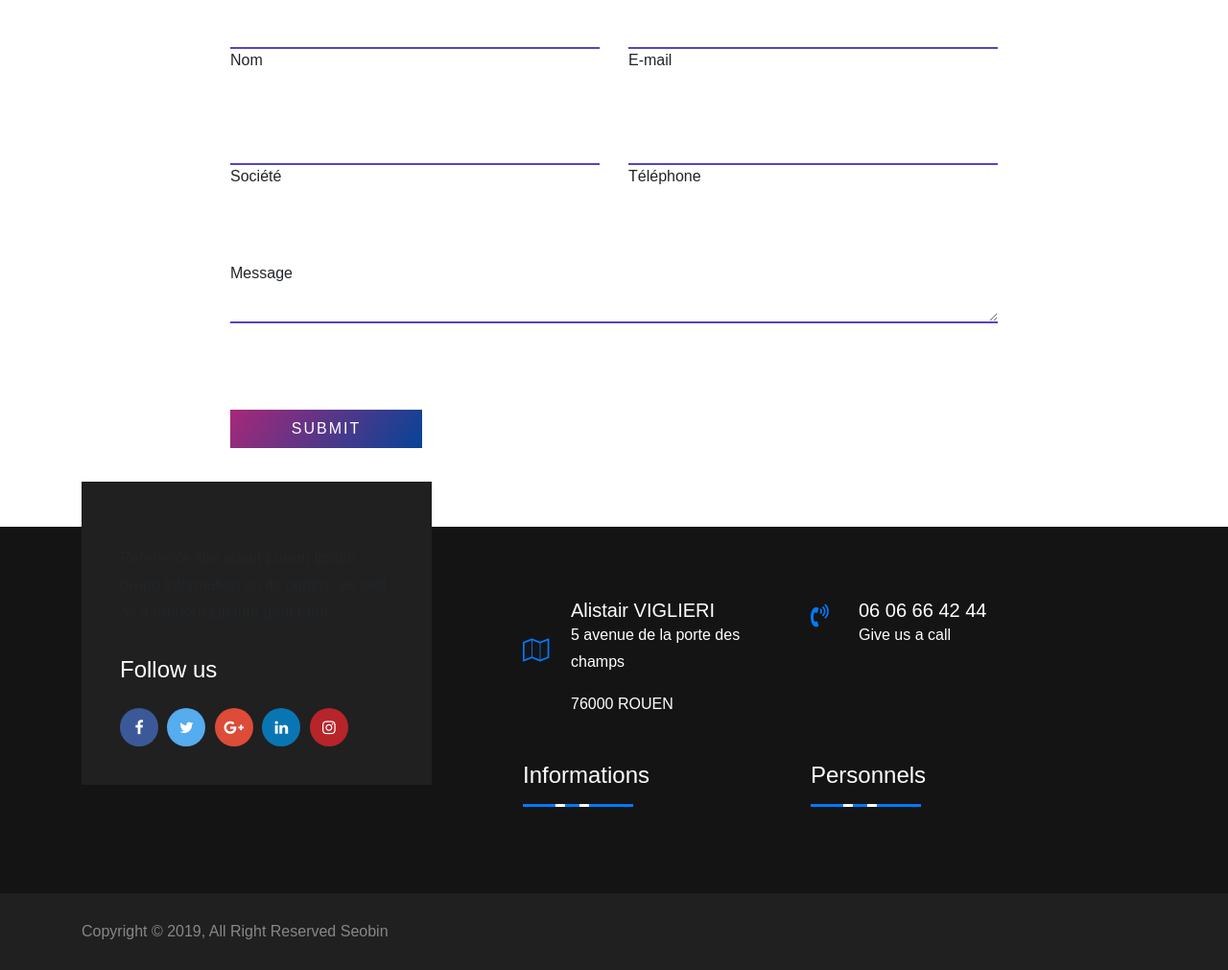
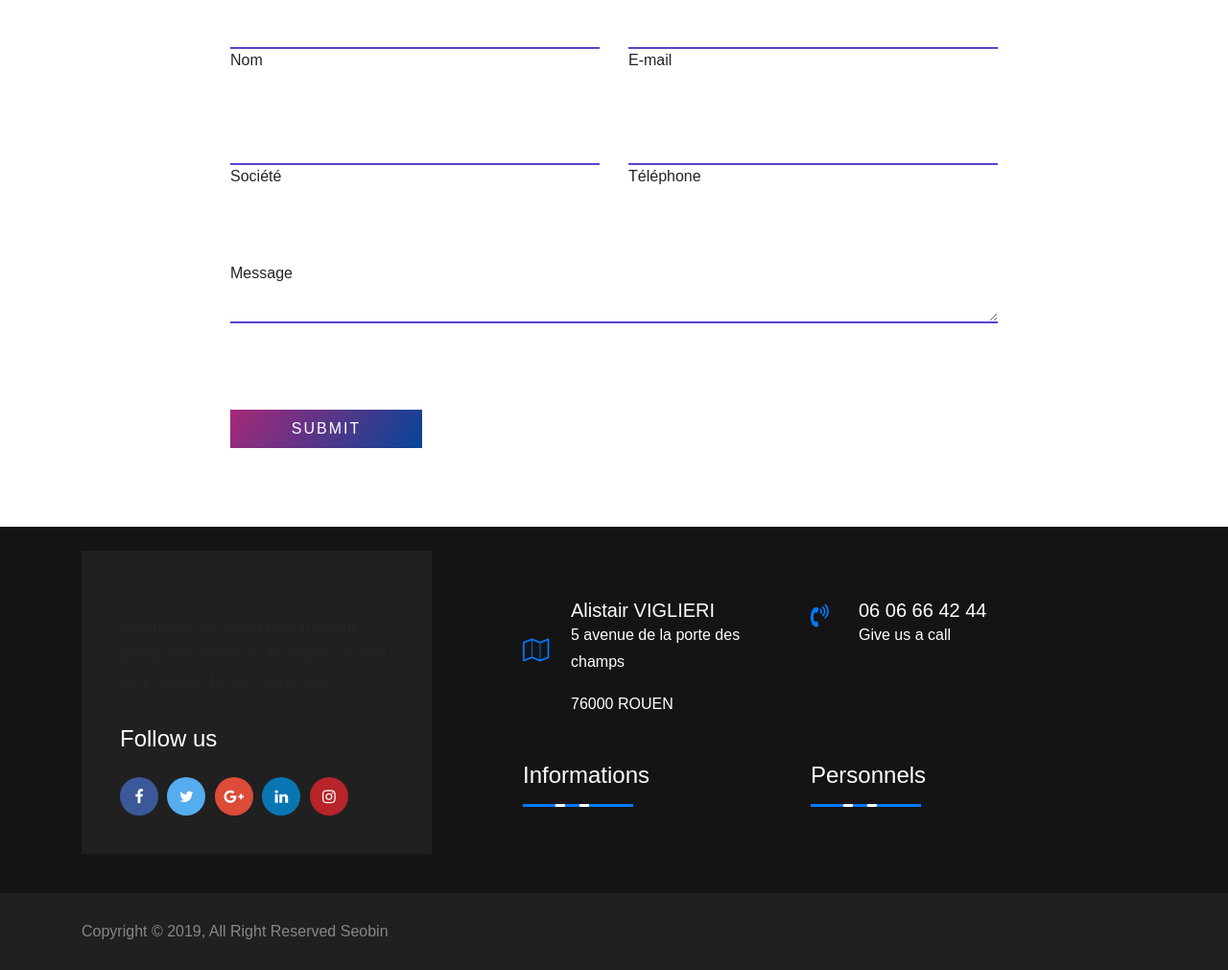
Before and after one commit to Mcali14/Portfolio, a PHP site: page / in a window 1280 px wide. Shown: the part 2320-3331 px from the top of the page at 96% size. Run offline with PHP 8.4, Linux system fonts and the light colour scheme.

Commit message:
modification footer box pour que le cadre de dépace pas le footer

```diff
--- a/assets/css/style.css
+++ b/assets/css/style.css
@@ -304,7 +304,7 @@ p {
 
 .dk-footer-box-info {
   position: absolute;
-  top: -122px;
+  top: -50px;
   background: #202020;
   padding: 40px;
   z-index: 2; }
```
